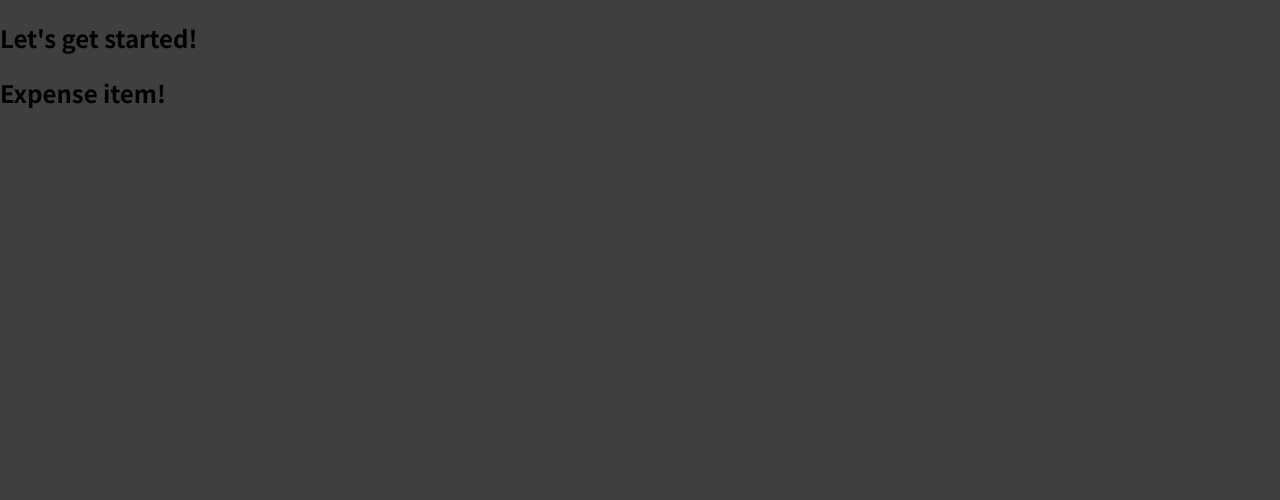
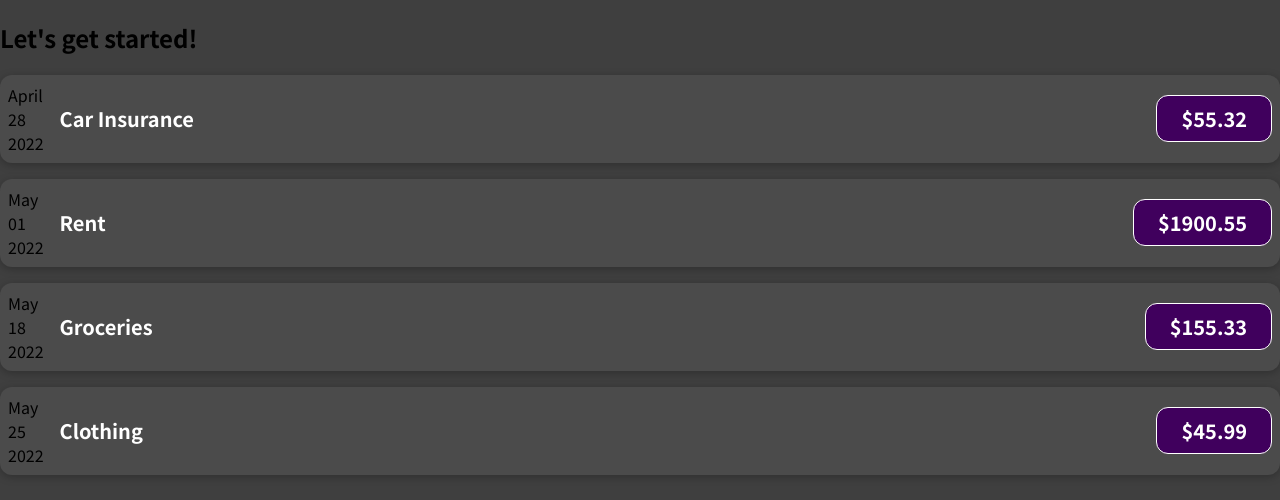
Before and after one commit to clrminded/react-complete-guide, a JavaScript app in the folder 01-starting-setup/: page / in a window 1280 px wide. Shown: the top 500 px of the page. Built offline with nearby package versions, Linux system fonts and the light colour scheme.

Commit message:
made first customer component

```diff
--- a/01-starting-setup/src/App.js
+++ b/01-starting-setup/src/App.js
@@ -13,10 +13,56 @@
 import ExpenseItem from "./components/ExpenseItem";
 
 function App() {
+  const expenses = [
+    {
+      id: 'element1',
+      title: "Car Insurance",
+      amount: 55.32,
+      date: new Date(2022, 3, 28)
+    },
+    {
+      id: 'element2',
+      title: "Rent",
+      amount: 1900.55,
+      date: new Date(2022, 4, 1)
+    },
+    {
+      id: 'element3',
+      title: "Groceries",
+      amount: 155.33,
+      date: new Date(2022, 4, 18)
+    },
+    {
+      id: 'element4',
+      title: "Clothing",
+      amount: 45.99,
+      date: new Date(2022, 4, 25)
+    },
+  ];
+
   return (
     <div>
       <h2>Let's get started!</h2>
-      <ExpenseItem></ExpenseItem>
+      <ExpenseItem
+        title={expenses[0].title}
+        amount={expenses[0].amount}
+        date={expenses[0].date}
+      ></ExpenseItem>
+      <ExpenseItem
+        title={expenses[1].title}
+        amount={expenses[1].amount}
+        date={expenses[1].date}
+      ></ExpenseItem>
+      <ExpenseItem
+        title={expenses[2].title}
+        amount={expenses[2].amount}
+        date={expenses[2].date}
+      ></ExpenseItem>
+      <ExpenseItem
+        title={expenses[3].title}
+        amount={expenses[3].amount}
+        date={expenses[3].date}
+      ></ExpenseItem>
     </div>
   );
 }
--- /dev/null
+++ b/01-starting-setup/src/components/ExpenseItem.css
@@ -0,0 +1,57 @@
+.expense-item {
+  display: flex;
+  justify-content: space-between;
+  align-items: center;
+  box-shadow: 0 2px 8px rgba(0, 0, 0, 0.25);
+  padding: 0.5rem;
+  margin: 1rem 0;
+  border-radius: 12px;
+  background-color: #4b4b4b;
+}
+
+.expense-item__description {
+  display: flex;
+  flex-direction: column;
+  gap: 1rem;
+  align-items: flex-end;
+  flex-flow: column-reverse;
+  justify-content: flex-start;
+  flex: 1;
+}
+
+.expense-item h2 {
+  color: #3a3a3a;
+  font-size: 1rem;
+  flex: 1;
+  margin: 0 1rem;
+  color: white;
+}
+
+.expense-item__price {
+  font-size: 1rem;
+  font-weight: bold;
+  color: white;
+  background-color: #40005d;
+  border: 1px solid white;
+  padding: 0.5rem;
+  border-radius: 12px;
+}
+
+@media (min-width: 580px) {
+
+  .expense-item__description {
+    flex-direction: row;
+    align-items: center;
+    justify-content: flex-start;
+    flex: 1;
+  }
+
+  .expense-item__description h2 {
+    font-size: 1.25rem;
+  }
+
+  .expense-item__price {
+    font-size: 1.25rem;
+    padding: 0.5rem 1.5rem;
+  }
+}
--- a/01-starting-setup/src/components/ExpenseItem.js
+++ b/01-starting-setup/src/components/ExpenseItem.js
@@ -1,7 +1,36 @@
+import './ExpenseItem.css'
+
 // components/ExpenseItem.js
 // here we have our javascript function
-function ExpenseItem() {
-    return <h2>Expense item!</h2>
+function ExpenseItem(props) {
+    /**
+     * we really want these in App.js, so we
+     * can pass them as parameters.(props)
+     * const expenseDate = new Date(2022, 3, 28);
+     * const expenseTitle = "Car Insurance";
+     * const expenseAmount = 55.32;
+     *
+     * KEY CONCEPT: You have to know the name of the
+     * props objects argument names (title,amount)
+     * Date params order: YYYY,MM,DD
+     */
+    const month = props.date.toLocaleString('en-US', { month: 'long' });
+    const day = props.date.toLocaleString('en-US', { day: '2-digit' });
+    const year = props.date.getFullYear();
+
+    return (
+        <div className="expense-item">
+            <div>
+                <div>{month}</div>
+                <div>{day}</div>
+                <div>{year}</div>
+            </div>
+            <div className="expense-item__description">
+                <h2>{props.title}</h2>
+                <div className="expense-item__price">${props.amount}</div>
+            </div>
+        </div>
+    );
 }
 
 
@@ -10,3 +39,13 @@ function ExpenseItem() {
 // we need to export it, so other files can
 // import it.
 export default ExpenseItem;
+
+/**
+ * Another key thing to remember is that every
+ * component can only have 1 ROOT element such
+ * as a div. If there is another div, it has
+ * to be extracted to another comonent.
+ *
+ * className is a reserved word for css, so
+ * reacts jsx uses className.
+ */
```
Also changed, not shown: 01-starting-setup/src/components/ExpenseDate.css (added), 01-starting-setup/src/components/ExpenseDate.js (added), 1 other file (tests, documents, lock files or other folders).
